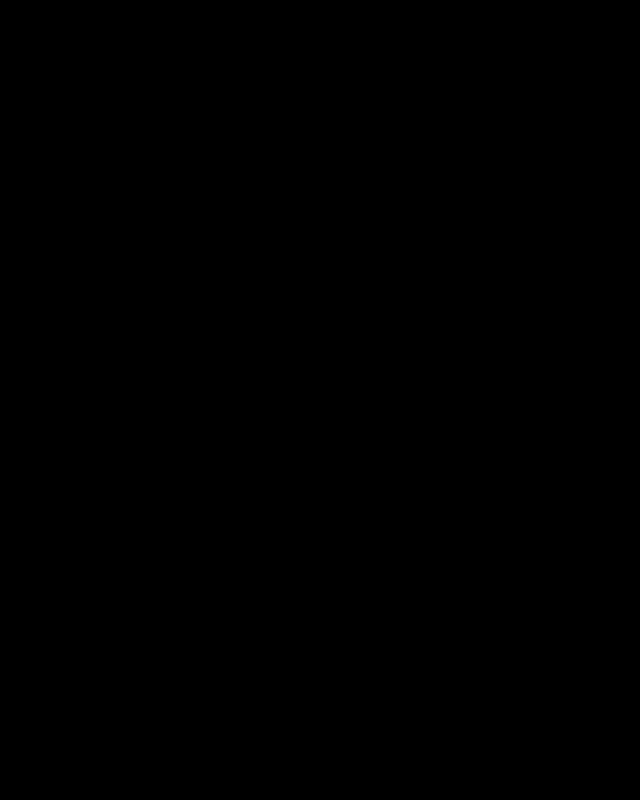
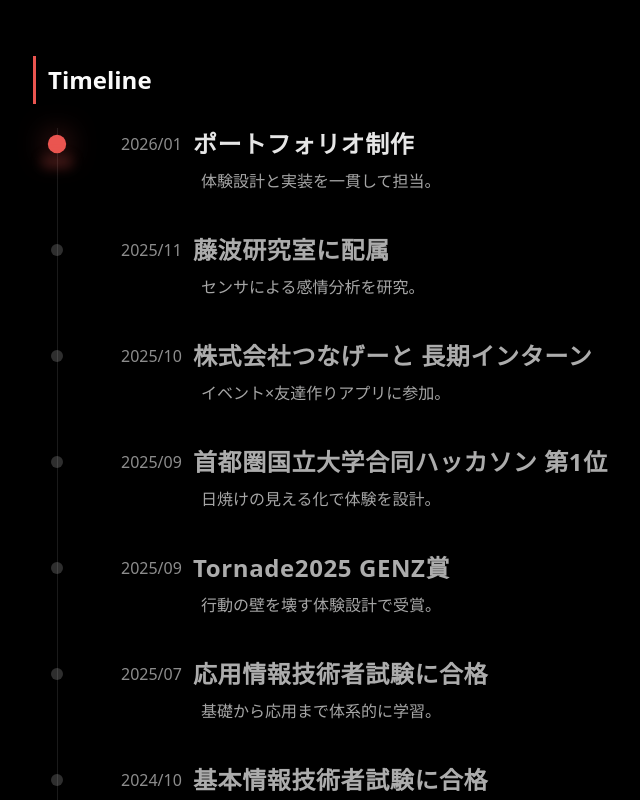
Before and after one commit to Supa-canpas/myportfolio, a React (Vite) app: page / in a window 1280 px wide. Shown: the part 1280-2080 px from the top of the page, without its empty margins (279-919 px from the left). Built offline with nearby package versions, Linux system fonts and the light colour scheme.

Commit message:
TimeLineの作成(仮)

```diff
--- a/src/App.jsx
+++ b/src/App.jsx
@@ -2,6 +2,8 @@
 import HeroSwiper from "./components/HeroSwiper";
 import AboutSection from "./components/AboutSection";
 import HighlightsBooks from "./components/HighlightsBooks";
+import ShrineTimeline from "./components/ShrineTimeline";
+import { timelineItems } from "./components/timelineData";
 
 export default function App() {
   return (
@@ -11,6 +13,7 @@
         <HeroSwiper />
         <AboutSection />
         <HighlightsBooks />
+        <ShrineTimeline items={timelineItems} />
         <div className="h-[200vh]" />
       </main>
     </>
--- a/src/components/AboutSection.jsx
+++ b/src/components/AboutSection.jsx
@@ -35,9 +35,6 @@
             </p>
           </div>
 
-          {/* <div className="hidden md:block">
-            <SidebarLinks />
-          </div> */}
         </div>
       </div>
     </section>
--- /dev/null
+++ b/src/components/ShrineTimeline.jsx
@@ -0,0 +1,180 @@
+import { useEffect, useMemo, useRef, useState } from "react";
+
+export default function ShrineTimeline({ items }) {
+  // 現在アクティブ（画面中央に近い）なタイムライン項目のインデックス
+  const [activeIndex, setActiveIndex] = useState(0);
+  // OSの「動きを減らす」設定を尊重するためのフラグ
+  const [reduceMotion, setReduceMotion] = useState(false);
+  // IntersectionObserverで監視する各アイテムのDOM参照
+  const itemRefs = useRef([]);
+  // 表示順は新しいものを先頭に（元の配列は破壊しない）
+  const orderedItems = useMemo(() => [...items].reverse(), [items]);
+
+  // prefers-reduced-motion の監視（動きを減らす設定ならアニメを無効化）
+  useEffect(() => {
+    const media = window.matchMedia("(prefers-reduced-motion: reduce)");
+    const update = () => setReduceMotion(media.matches);
+    update();
+
+    media.addEventListener("change", update);
+    return () => media.removeEventListener("change", update);
+  }, []);
+
+  // スクロール位置に応じて「今見ている項目」を決定する
+  useEffect(() => {
+    // DOM参照があるものだけ取り出す
+    const elements = itemRefs.current.filter(Boolean);
+    if (elements.length === 0) {
+      return undefined;
+    }
+
+    const io = new IntersectionObserver(
+      (entries) => {
+        // 画面中央付近に入っている要素だけを抽出
+        const visible = entries
+          .filter((entry) => entry.isIntersecting)
+          .map((entry) => entry.target);
+
+        if (visible.length === 0) {
+          return;
+        }
+
+        // 画面中央に最も近い要素を「現在」として採用
+        const center = window.innerHeight / 2;
+        let best = visible[0];
+        let bestDist = Math.abs(best.getBoundingClientRect().top - center);
+
+        for (const el of visible) {
+          const dist = Math.abs(el.getBoundingClientRect().top - center);
+          if (dist < bestDist) {
+            best = el;
+            bestDist = dist;
+          }
+        }
+
+        // data-index に埋めた順番をアクティブとしてセット
+        const idx = Number(best.dataset.index);
+        if (!Number.isNaN(idx)) {
+          setActiveIndex(idx);
+        }
+      },
+      { root: null, rootMargin: "-45% 0px -45% 0px", threshold: 0.01 }
+    );
+
+    // 各項目を監視対象に登録
+    elements.forEach((el) => io.observe(el));
+    // 解除
+    return () => io.disconnect();
+  }, []);
+
+  return (
+    <section id="timeline" className="scroll-mt-16 pt-6 pb-24">
+      <div className="max-w-2xl mx-auto px-2">
+        {/* タイトル行 */}
+        <div className="flex items-center gap-3 mb-6">
+          <div className="h-12 w-[3px] bg-[#EA5550]" />
+          <h2 className="text-xl md:text-2xl font-semibold">Timeline</h2>
+        </div>
+
+        <div className="relative">
+          {/* 参道のベース線（常に薄い白） */}
+          <div
+            className="absolute left-6 top-0 w-px h-full"
+            style={{ background: "rgba(255,255,255,0.10)" }}
+          />
+
+          <div className="space-y-8 md:space-y-10">
+            {orderedItems.map((item, i) => {
+              // 位置関係で色・明るさを切り替える
+              const isPast = i < activeIndex;
+              const isActive = i === activeIndex;
+              const nodeBg = isActive
+                ? "#EA5550"
+                : isPast
+                ? "rgba(234,85,80,0.35)"
+                : "rgba(255,255,255,0.18)";
+              const nodeShadow = isActive
+                ? "0 0 24px rgba(234,85,80,0.55)"
+                : "none";
+              const titleOpacity = isActive ? "1" : isPast ? "0.9" : "0.75";
+
+              return (
+                <div
+                  key={`${item.date}-${item.title}-${i}`}
+                  // IntersectionObserver用の参照を保存
+                  ref={(el) => {
+                    itemRefs.current[i] = el;
+                  }}
+                  data-index={i}
+                  className="relative pl-20 md:pl-24"
+                >
+                  <div className="relative flex items-center gap-2">
+                    {/* 灯篭のノード */}
+                    <div className="absolute -left-[3.5rem] md:-left-[4.5rem] top-1/2 -translate-x-1/2 -translate-y-1/2">
+                      <div
+                        className="rounded-full"
+                        style={{
+                          // 現在だけ少し大きく見せる
+                          width: isActive ? 16 : 12,
+                          height: isActive ? 16 : 12,
+                          background: nodeBg,
+                          boxShadow: nodeShadow,
+                          transform: isActive ? "scale(1.15)" : "scale(1)",
+                          transition: reduceMotion
+                            ? "none"
+                            : "transform 200ms ease, box-shadow 200ms ease, background-color 200ms ease",
+                        }}
+                      />
+                      {/* 現在ノードの下に控えめな光 */}
+                      {isActive ? (
+                        <div
+                          className="absolute left-1/2 top-5 -translate-x-1/2"
+                          style={{
+                            width: 32,
+                            height: 12,
+                            borderRadius: 999,
+                            background: "rgba(234,85,80,0.25)",
+                            filter: "blur(6px)",
+                          }}
+                        />
+                      ) : null}
+                    </div>
+
+                    {/* 左側の日付 */}
+                    <div className="text-white/55 text-base w-16 shrink-0 leading-none -ml-2">
+                      {item.date}
+                    </div>
+                    <div className="min-w-0">
+                      {/* タイトル（現在だけ明るめ） */}
+                      <div
+                        className="text-xl md:text-2xl font-semibold tracking-wide text-white/90 text-left"
+                        style={{
+                          opacity: titleOpacity,
+                          transition: reduceMotion ? "none" : "opacity 200ms ease",
+                        }}
+                      >
+                        {item.title}
+                        {item.subtitle ? (
+                          <span className="ml-2 text-white/60 font-normal text-base">
+                            {item.subtitle}
+                          </span>
+                        ) : null}
+                      </div>
+                    </div>
+                  </div>
+
+                  {/* 短い説明文（2行まで） */}
+                  {item.description ? (
+                    <p className="mt-2 text-base text-white/65 leading-relaxed line-clamp-2 text-left ml-[4.5rem]">
+                      {item.description}
+                    </p>
+                  ) : null}
+                </div>
+              );
+            })}
+          </div>
+        </div>
+      </div>
+    </section>
+  );
+}
--- /dev/null
+++ b/src/components/timelineData.js
@@ -0,0 +1,53 @@
+export const timelineItems = [
+  {
+    date: "2005/02",
+    title: "誕生",
+  },
+  {
+    date: "2021/11",
+    title: "英検2級取得"
+  },
+  {
+    date: "2023/03",
+    title: "千葉県立小金高校を卒業",
+  },
+  {
+    date: "2023/04",
+    title: "東京農工大学に入学",
+    description: "東京農工大学 工学部 知能情報システム工学科に入学しました。",
+  },
+  {
+    date: "2024/10",
+    title: "基本情報技術者試験に合格",
+  },
+  {
+    date: "2025/07",
+    title: "応用情報技術者試験に合格",
+    description: "基礎から応用まで体系的に学習。",
+  },
+  {
+    date: "2025/09",
+    title: "Tornade2025 GENZ賞",
+    description: "行動の壁を壊す体験設計で受賞。",
+  },
+  {
+    date: "2025/09",
+    title: "首都圏国立大学合同ハッカソン 第1位",
+    description: "日焼けの見える化で体験を設計。",
+  },
+  {
+    date: "2025/10",
+    title: "株式会社つなげーと 長期インターン",
+    description: "イベント×友達作りアプリに参加。",
+  },
+  {
+    date: "2025/11",
+    title: "藤波研究室に配属",
+    description: "センサによる感情分析を研究。",
+  },
+  {
+    date: "2026/01",
+    title: "ポートフォリオ制作",
+    description: "体験設計と実装を一貫して担当。",
+  },
+];
```
